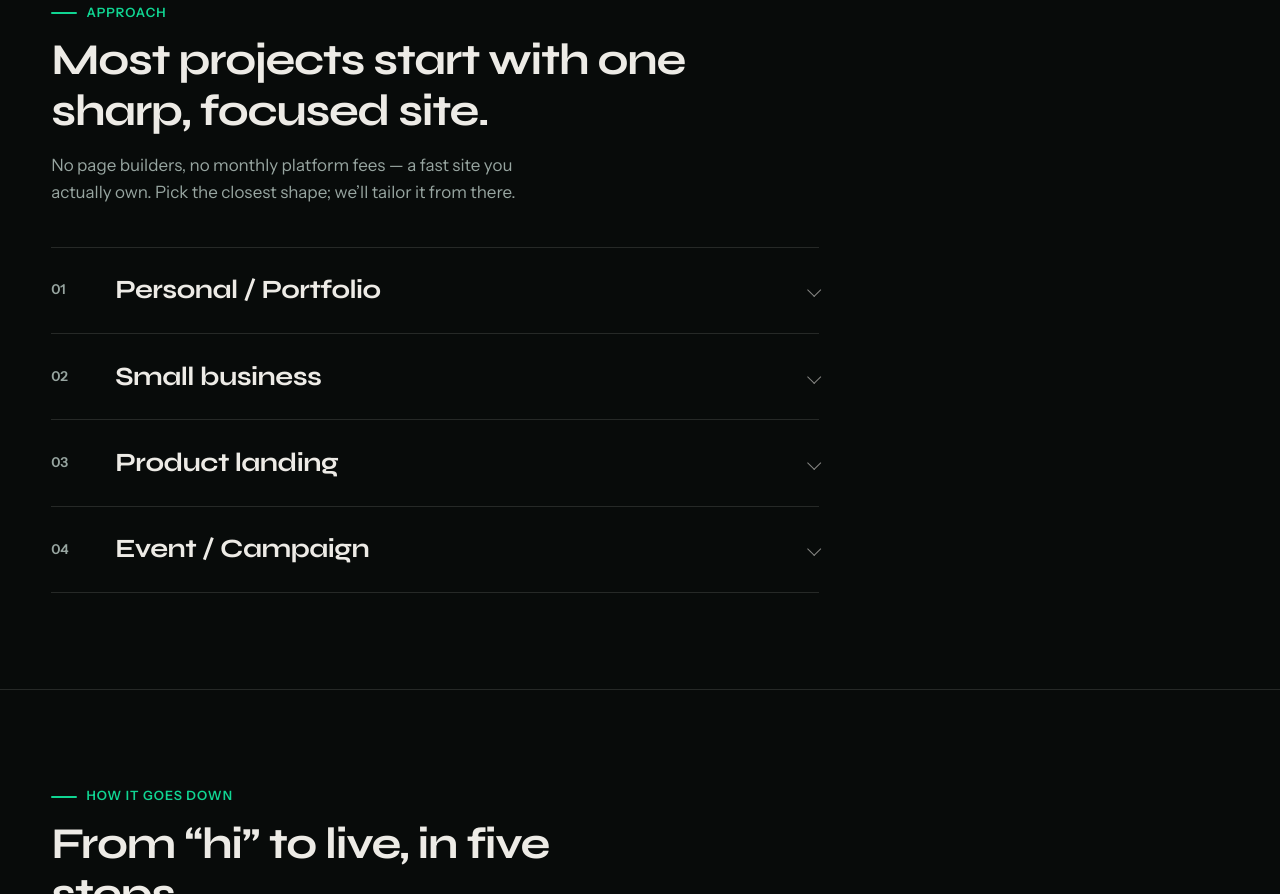
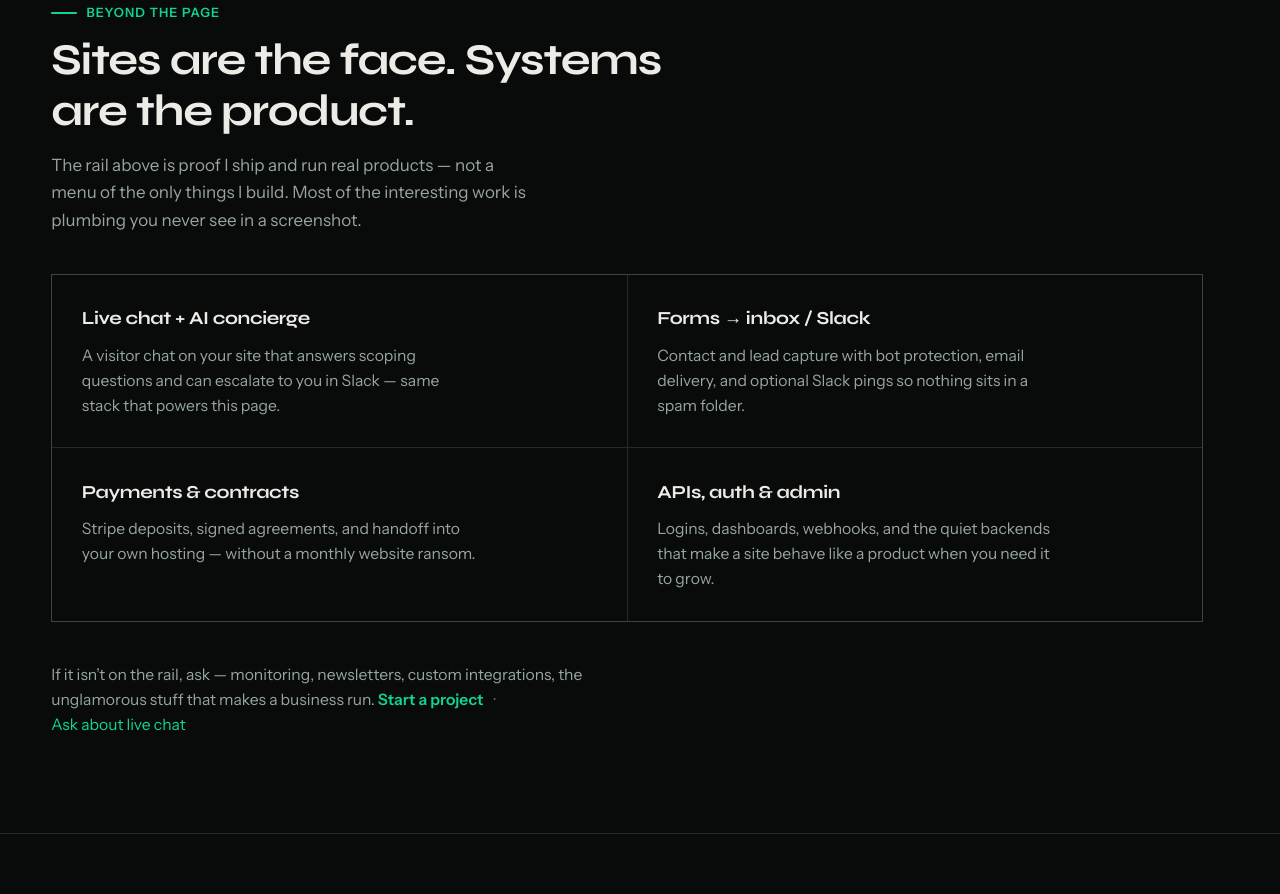
Before and after one commit to JoshBubis/josh.menu, a website: page index.html in a window 1280 px wide. Shown: the part 1906-2800 px from the top of the page. Drawn offline with Linux system fonts and the light colour scheme; no server answers.

Commit message:
Sell systems and capabilities below the work rail.
Prospects were only seeing four product screenshots; add a Systems section for chat, forms/Slack, payments, and APIs, plus a soft CTA that opens the live chat.

Co-authored-by: Cursor <cursoragent@cursor.com>

```diff
--- a/chat.js
+++ b/chat.js
@@ -389,6 +389,12 @@
     open ? closePanel() : openPanel();
   });
   closeBtn.addEventListener("click", closePanel);
+  document.addEventListener("click", function (e) {
+    var opener = e.target.closest("[data-open-chat]");
+    if (!opener) return;
+    e.preventDefault();
+    openPanel();
+  });
   document.addEventListener("keydown", function (e) {
     if (e.key === "Escape" && open) closePanel();
   });
--- a/index.html
+++ b/index.html
@@ -22,7 +22,7 @@
     <link rel="icon" href="/favicon.svg?v=jm2" type="image/svg+xml">
 
     <link rel="stylesheet" href="fonts.css">
-    <link rel="stylesheet" href="style.css?v=jm6">
+    <link rel="stylesheet" href="style.css?v=jm7">
 </head>
 
 <body>
@@ -33,6 +33,7 @@
         <a class="wordmark" href="/">Josh Menu</a>
         <nav class="site-nav" aria-label="Primary">
             <a href="#work">Work</a>
+            <a href="#systems">Systems</a>
             <a href="#approach">Approach</a>
             <a href="#process">Process</a>
             <a href="#about">About</a>
@@ -173,6 +174,40 @@
             </div>
         </section>
 
+        <section id="systems" class="section systems-section">
+            <div class="section-head reveal" data-reveal>
+                <p class="eyebrow">Beyond the page</p>
+                <h2 class="section-title">Sites are the face. Systems are the product.</h2>
+                <p class="section-lead">The rail above is proof I ship and run real products — not a menu of the only things I build. Most of the interesting work is plumbing you never see in a screenshot.</p>
+            </div>
+
+            <ul class="systems-grid">
+                <li class="systems-card reveal" data-reveal>
+                    <h3 class="systems-name">Live chat + AI concierge</h3>
+                    <p class="systems-desc">A visitor chat on your site that answers scoping questions and can escalate to you in Slack — same stack that powers this page.</p>
+                </li>
+                <li class="systems-card reveal" data-reveal>
+                    <h3 class="systems-name">Forms → inbox / Slack</h3>
+                    <p class="systems-desc">Contact and lead capture with bot protection, email delivery, and optional Slack pings so nothing sits in a spam folder.</p>
+                </li>
+                <li class="systems-card reveal" data-reveal>
+                    <h3 class="systems-name">Payments &amp; contracts</h3>
+                    <p class="systems-desc">Stripe deposits, signed agreements, and handoff into your own hosting — without a monthly website ransom.</p>
+                </li>
+                <li class="systems-card reveal" data-reveal>
+                    <h3 class="systems-name">APIs, auth &amp; admin</h3>
+                    <p class="systems-desc">Logins, dashboards, webhooks, and the quiet backends that make a site behave like a product when you need it to grow.</p>
+                </li>
+            </ul>
+
+            <p class="systems-foot reveal" data-reveal>
+                If it isn’t on the rail, ask — monitoring, newsletters, custom integrations, the unglamorous stuff that makes a business run.
+                <a href="contact.html">Start a project</a>
+                <span class="systems-foot__sep" aria-hidden="true">·</span>
+                <button type="button" class="systems-chat-link" data-open-chat>Ask about live chat</button>
+            </p>
+        </section>
+
         <section id="approach" class="section approach-section">
             <div class="section-head reveal" data-reveal>
                 <p class="eyebrow">Approach</p>
@@ -301,7 +336,7 @@
     </footer>
 
     <script src="script.js?v=jm4"></script>
-    <script src="chat.js?v=jm2" defer></script>
+    <script src="chat.js?v=jm3" defer></script>
 </body>
 
 </html>
--- a/studio.css
+++ b/studio.css
@@ -640,6 +640,74 @@ main > .section {
     max-width: 42ch;
 }
 
+/* —— Systems / capabilities —— */
+.systems-grid {
+    list-style: none;
+    display: grid;
+    gap: 1px;
+    background: var(--line);
+    border: 1px solid var(--line);
+    max-width: var(--max);
+}
+
+@media (min-width: 48rem) {
+    .systems-grid {
+        grid-template-columns: 1fr 1fr;
+    }
+}
+
+.systems-card {
+    background: var(--paper);
+    padding: clamp(1.35rem, 3vw, 1.85rem);
+}
+
+.systems-name {
+    font-family: var(--font-display);
+    font-weight: 700;
+    font-size: 1.15rem;
+    letter-spacing: -0.02em;
+    margin-bottom: 0.55rem;
+}
+
+.systems-desc {
+    color: var(--muted);
+    font-size: 0.98rem;
+    max-width: 38ch;
+}
+
+.systems-foot {
+    margin-top: clamp(1.75rem, 4vw, 2.5rem);
+    color: var(--muted);
+    font-size: 0.98rem;
+    max-width: 52ch;
+}
+
+.systems-foot a,
+.systems-chat-link {
+    color: var(--accent);
+    font-weight: 600;
+    text-decoration: none;
+}
+
+.systems-foot a:hover,
+.systems-chat-link:hover {
+    text-decoration: underline;
+    text-underline-offset: 0.18em;
+}
+
+.systems-chat-link {
+    background: none;
+    border: 0;
+    padding: 0;
+    font: inherit;
+    cursor: pointer;
+}
+
+.systems-foot__sep {
+    margin: 0 0.45rem;
+    color: var(--support);
+}
+
 /* —— Work rail —— */
 .work-section {
     padding-right: 0;
--- a/style.css
+++ b/style.css
@@ -640,6 +640,74 @@ main > .section {
     max-width: 42ch;
 }
 
+/* —— Systems / capabilities —— */
+.systems-grid {
+    list-style: none;
+    display: grid;
+    gap: 1px;
+    background: var(--line);
+    border: 1px solid var(--line);
+    max-width: var(--max);
+}
+
+@media (min-width: 48rem) {
+    .systems-grid {
+        grid-template-columns: 1fr 1fr;
+    }
+}
+
+.systems-card {
+    background: var(--paper);
+    padding: clamp(1.35rem, 3vw, 1.85rem);
+}
+
+.systems-name {
+    font-family: var(--font-display);
+    font-weight: 700;
+    font-size: 1.15rem;
+    letter-spacing: -0.02em;
+    margin-bottom: 0.55rem;
+}
+
+.systems-desc {
+    color: var(--muted);
+    font-size: 0.98rem;
+    max-width: 38ch;
+}
+
+.systems-foot {
+    margin-top: clamp(1.75rem, 4vw, 2.5rem);
+    color: var(--muted);
+    font-size: 0.98rem;
+    max-width: 52ch;
+}
+
+.systems-foot a,
+.systems-chat-link {
+    color: var(--accent);
+    font-weight: 600;
+    text-decoration: none;
+}
+
+.systems-foot a:hover,
+.systems-chat-link:hover {
+    text-decoration: underline;
+    text-underline-offset: 0.18em;
+}
+
+.systems-chat-link {
+    background: none;
+    border: 0;
+    padding: 0;
+    font: inherit;
+    cursor: pointer;
+}
+
+.systems-foot__sep {
+    margin: 0 0.45rem;
+    color: var(--support);
+}
+
 /* —— Work rail —— */
 .work-section {
     padding-right: 0;
```
Also changed, not shown: contact.html (+2 -2 lines), docs/README.md.
